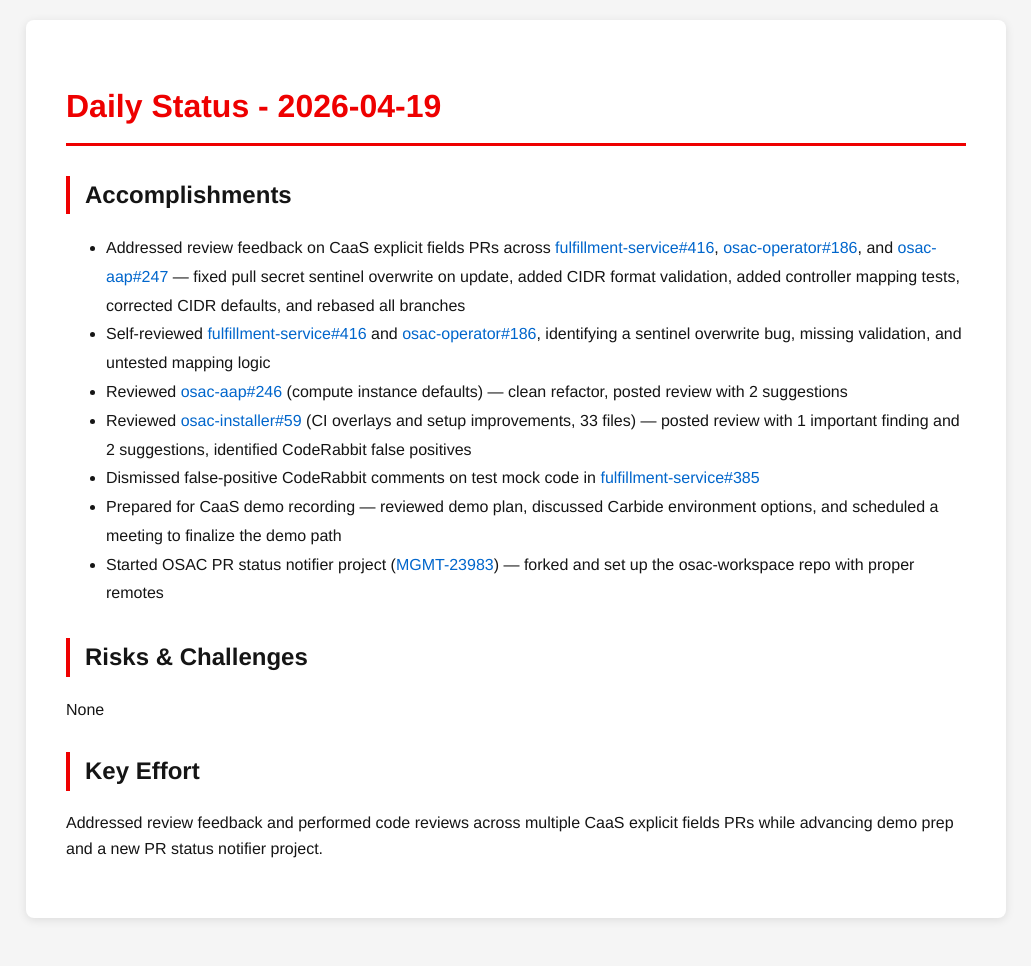
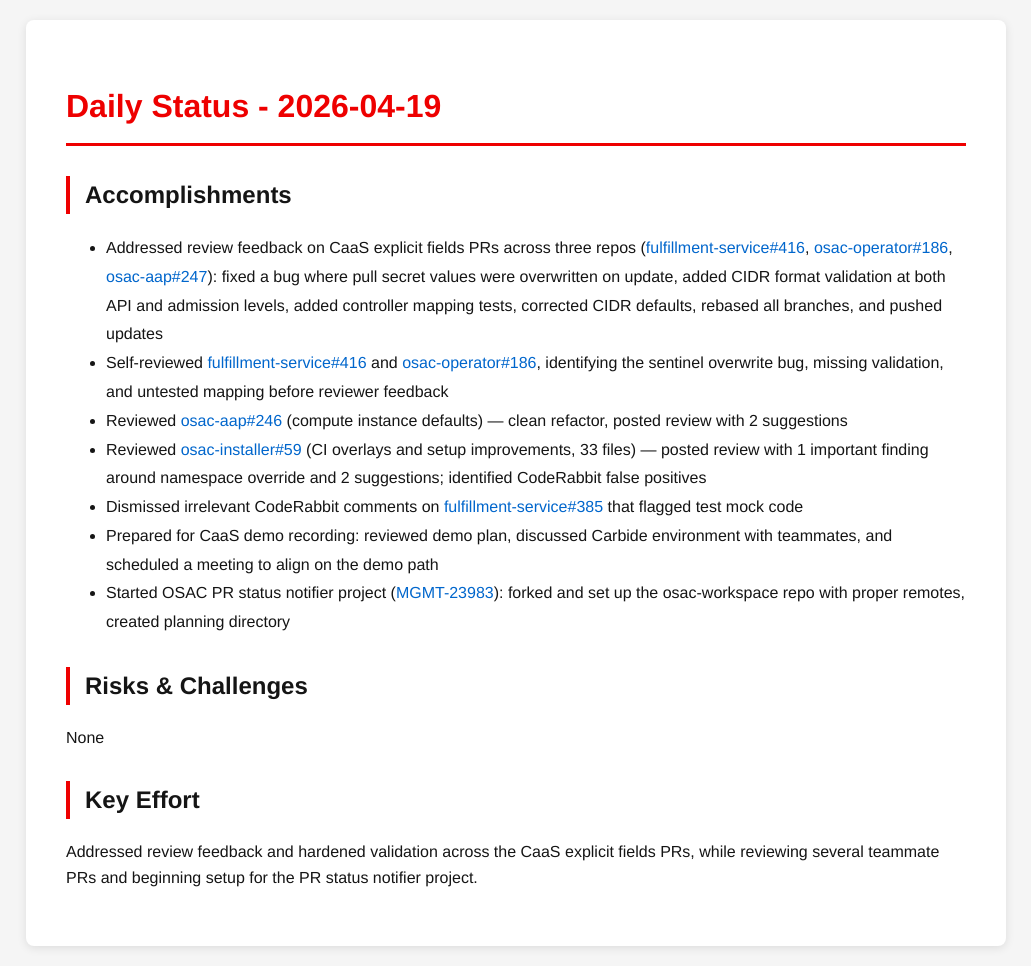
Before and after one commit to tzvatot/daily-status, a Jekyll site: the page built from 2026-04-19.md, in a window 1280 px wide. Shown: the whole page, without its empty margins (124-1155 px from the left). Built offline with Jekyll 4.4.1, drawn with Linux system fonts in a browser that asks for light colours; before the commit the page ends 938 px from its top, so only the background shows below that.

Commit message:
Daily status update - 2026-04-19

```diff
--- a/2026-04-19.md
+++ b/2026-04-19.md
@@ -7,16 +7,16 @@
 # Daily Status - 2026-04-19
 
 ## Accomplishments
-- Addressed review feedback on CaaS explicit fields PRs across [fulfillment-service#416](https://github.com/osac-project/fulfillment-service/pull/416), [osac-operator#186](https://github.com/osac-project/osac-operator/pull/186), and [osac-aap#247](https://github.com/osac-project/osac-aap/pull/247) — fixed pull secret sentinel overwrite on update, added CIDR format validation, added controller mapping tests, corrected CIDR defaults, and rebased all branches
-- Self-reviewed [fulfillment-service#416](https://github.com/osac-project/fulfillment-service/pull/416) and [osac-operator#186](https://github.com/osac-project/osac-operator/pull/186), identifying a sentinel overwrite bug, missing validation, and untested mapping logic
+- Addressed review feedback on CaaS explicit fields PRs across three repos ([fulfillment-service#416](https://github.com/osac-project/fulfillment-service/pull/416), [osac-operator#186](https://github.com/osac-project/osac-operator/pull/186), [osac-aap#247](https://github.com/osac-project/osac-aap/pull/247)): fixed a bug where pull secret values were overwritten on update, added CIDR format validation at both API and admission levels, added controller mapping tests, corrected CIDR defaults, rebased all branches, and pushed updates
+- Self-reviewed [fulfillment-service#416](https://github.com/osac-project/fulfillment-service/pull/416) and [osac-operator#186](https://github.com/osac-project/osac-operator/pull/186), identifying the sentinel overwrite bug, missing validation, and untested mapping before reviewer feedback
 - Reviewed [osac-aap#246](https://github.com/osac-project/osac-aap/pull/246) (compute instance defaults) — clean refactor, posted review with 2 suggestions
-- Reviewed [osac-installer#59](https://github.com/osac-project/osac-installer/pull/59) (CI overlays and setup improvements, 33 files) — posted review with 1 important finding and 2 suggestions, identified CodeRabbit false positives
-- Dismissed false-positive CodeRabbit comments on test mock code in [fulfillment-service#385](https://github.com/osac-project/fulfillment-service/pull/385)
-- Prepared for CaaS demo recording — reviewed demo plan, discussed Carbide environment options, and scheduled a meeting to finalize the demo path
-- Started OSAC PR status notifier project ([MGMT-23983](https://issues.redhat.com/browse/MGMT-23983)) — forked and set up the osac-workspace repo with proper remotes
+- Reviewed [osac-installer#59](https://github.com/osac-project/osac-installer/pull/59) (CI overlays and setup improvements, 33 files) — posted review with 1 important finding around namespace override and 2 suggestions; identified CodeRabbit false positives
+- Dismissed irrelevant CodeRabbit comments on [fulfillment-service#385](https://github.com/osac-project/fulfillment-service/pull/385) that flagged test mock code
+- Prepared for CaaS demo recording: reviewed demo plan, discussed Carbide environment with teammates, and scheduled a meeting to align on the demo path
+- Started OSAC PR status notifier project ([MGMT-23983](https://issues.redhat.com/browse/MGMT-23983)): forked and set up the osac-workspace repo with proper remotes, created planning directory
 
 ## Risks & Challenges
 None
 
 ## Key Effort
-Addressed review feedback and performed code reviews across multiple CaaS explicit fields PRs while advancing demo prep and a new PR status notifier project.
+Addressed review feedback and hardened validation across the CaaS explicit fields PRs, while reviewing several teammate PRs and beginning setup for the PR status notifier project.
```
